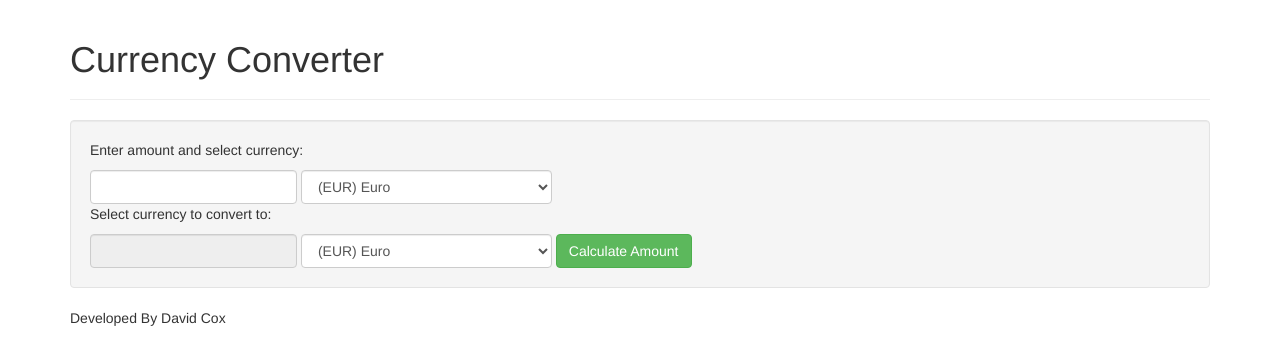
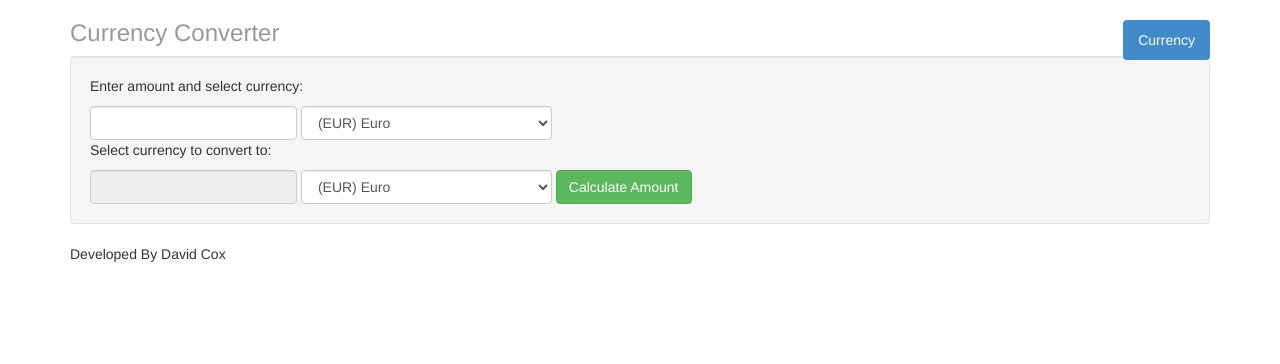
Before and after one commit to dnavarro174/Currency-Converter, a website: page public/index.html in a window 1280 px wide. Drawn offline with nearby package versions, Linux system fonts and the light colour scheme.

Commit message:
Edited html for nav bar.

```diff
--- a/public/index.html
+++ b/public/index.html
@@ -8,6 +8,9 @@
 
         <!-- Bootstrap -->
         <link href="css/bootstrap.min.css" rel="stylesheet">
+
+        <!--Custom styles for this template -->
+        <link href="jumbotron-narrow.css" rel="stylesheet">
 
         <!-- HTML5 Shim and Respond.js IE8 support of HTML5 elements and media queries -->
         <!-- WARNING: Respond.js doesn't work if you view the page via file:// -->
@@ -21,9 +24,13 @@
 
     <body onload="loadCurrency()">
         <div class="container">
-            <div class="page-header">
-                <h1>Currency Converter</h1>
+            <div class="header">
+                <ul class="nav nav-pills pull-right">
+                    <li class="active"><a href="index.html">Currency</a></li>
+                </ul>
+                <h3 class="text-muted">Currency Converter</h3>
             </div>
+
             <div class="well">
                 <p>Enter amount and select currency:</p>
 
```
